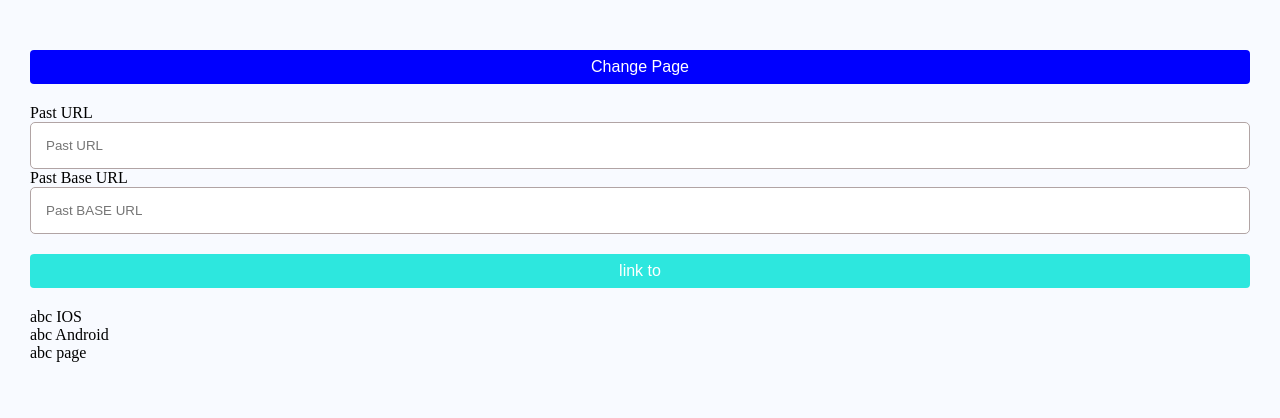
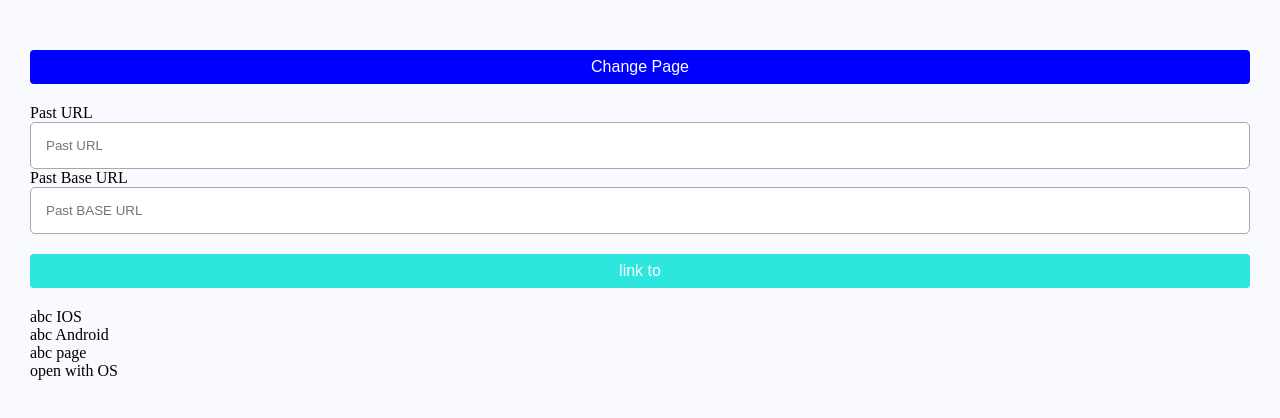
Before and after one commit to znamazi/ovou-bigcommerce, a Next.js app: page /test in a window 1280 px wide. Shown: the top 418 px of the page. Built offline with nearby package versions, Linux system fonts and the light colour scheme.

Commit message:
open with os

```diff
--- a/pages/test.jsx
+++ b/pages/test.jsx
@@ -60,6 +60,8 @@ const Test = () => {
       <a href="fb://facewebmodal/f?href=https://www.facebook.com/abc/">abc Android</a>
       <a href="fb://page/abc">abc page</a>
 
+      <a onClick={() => window.open('https://www.facebook.com/abc/', '_system')}>open with OS</a>
+
       {/* <a href="fb://profile/lifemellow64" target="_blank" rel="noopener noreferrer">
         app facebook
       </a> */}
```
